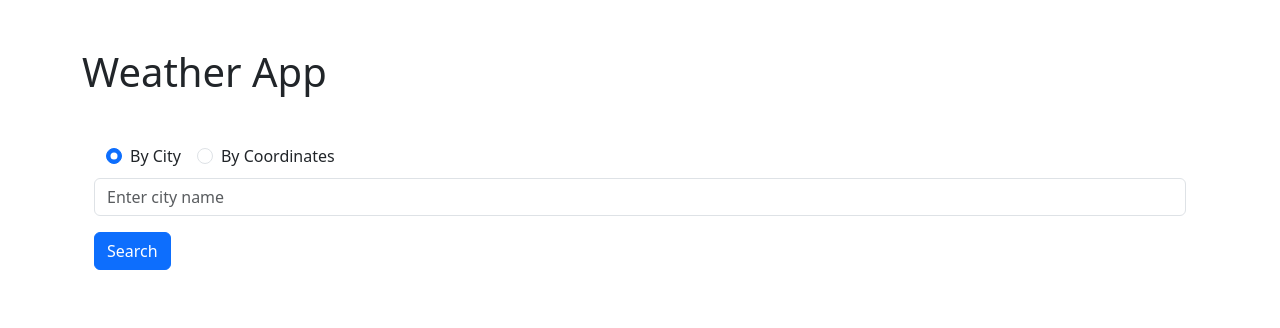
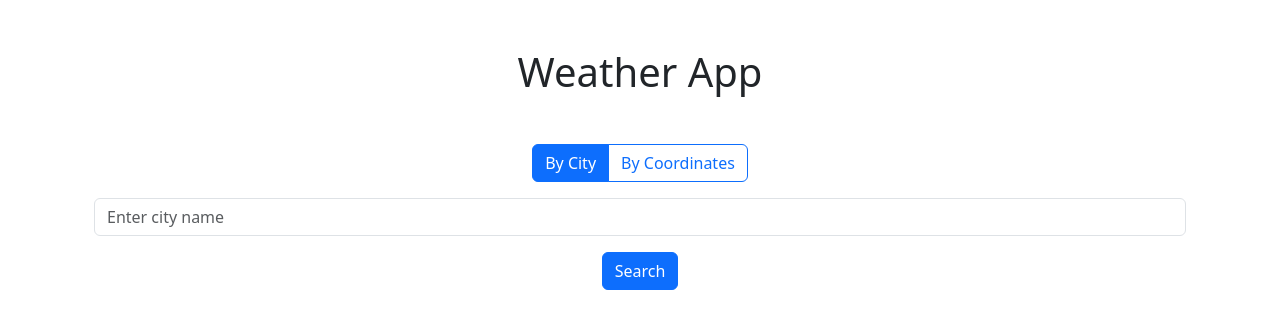
Before and after one commit to EllinaMao/bullshit, a React (Vite) app: page / in a window 1280 px wide. Shown: the top 328 px of the page. Built offline with nearby package versions, Linux system fonts and the light colour scheme.

Commit message:
finished

```diff
--- a/src/components/FormInput.jsx
+++ b/src/components/FormInput.jsx
@@ -1,5 +1,4 @@
 import React from "react";
-import "bootstrap/dist/css/bootstrap.min.css";
 
 const FormInput = React.memo(({ value, onChange, ...props }) => {
     // console.log("Rendering FormInput 🚇");
--- a/src/components/Radio.jsx
+++ b/src/components/Radio.jsx
@@ -1,23 +1,32 @@
 import React from "react";
-import "bootstrap/dist/css/bootstrap.min.css";
+import ToggleButton from 'react-bootstrap/ToggleButton';
+import ToggleButtonGroup from 'react-bootstrap/ToggleButtonGroup';
 
 const Radio = React.memo(({ options, currentValue, onChange }) => {
-    // console.log("Rendering Radio 🚨");
     return (
-        <div className="container">
-            {options.map((option) => (
-                <label key={option.value} className="form-check form-check-inline me-3">
-                    <input
+        <div className="mb-3 d-flex justify-content-center">
+            <ToggleButtonGroup
+                type="radio"
+                name="search-mode"
+                value={currentValue}
+                onChange={onChange}
+            >
+                {options.map((option, idx) => (
+                    <ToggleButton
+                        key={option.value}
+                        id={`radio-${idx}`}
                         type="radio"
+                        variant="outline-primary"
+                        name="radio"
                         value={option.value}
                         checked={currentValue === option.value}
-                        onChange={() => onChange(option.value)}
-                        className="form-check-input"
-                    />
-                    {option.label}
-                </label>
-            ))}
+                    >
+                        {option.label}
+                    </ToggleButton>
+                ))}
+            </ToggleButtonGroup>
         </div>
     );
 });
+
 export default Radio;
--- a/src/components/SearchForm.jsx
+++ b/src/components/SearchForm.jsx
@@ -2,7 +2,6 @@ import FormInput from "./FormInput";
 import Radio from "./Radio";
 import { useCity } from "../hooks/useCity";
 import { memo, useState } from "react";
-import "bootstrap/dist/css/bootstrap.min.css";
 
 const SEARCH_OPTIONS = [
     { label: 'By City', value: 'city' },
@@ -95,7 +94,7 @@ const SearchForm = memo(({
                     />
                 </>
             )}
-            <button className="btn btn-primary mb-3" onClick={mode === 'city' ? handleCitySearch : handleCordSearch} disabled={isFetching}>
+            <button className="btn btn-primary mb-3 mx-auto d-block" onClick={mode === 'city' ? handleCitySearch : handleCordSearch} disabled={isFetching}>
                 Search
             </button>
             <div className="mt-5 mb-3">{isFetching ? 'Loading...' : ''}</div>
--- a/src/components/WeatherResult.jsx
+++ b/src/components/WeatherResult.jsx
@@ -1,6 +1,5 @@
 import React from 'react';
 import { getWeatherDescription } from "../utils/getWeatherDescription";
-import 'bootstrap/dist/css/bootstrap.min.css';
 import Accordion from 'react-bootstrap/Accordion';
 
 
@@ -13,15 +12,15 @@ const WeatherResult = React.memo(({ weatherData, cityName }) => {
     const { temperature, windspeed, weathercode, winddirection, is_day: isDay, time } = weatherData.current_weather;
     const weatherDescription = getWeatherDescription(weathercode);
     return (
-        <Accordion defaultActiveKey="0" className={`${isDay ? 'day-weather' : 'night-weather'} container`}>
+        <Accordion defaultActiveKey="0">
             <Accordion.Item eventKey="0">
-                <Accordion.Header className=''>Current Weather: {cityName}</Accordion.Header>
-                <Accordion.Body>
-                    <p>Temperature: {temperature}°C</p>
-                    <p>Windspeed: {windspeed} km/h</p>
-                    <p>Wind Direction: {winddirection}°</p>
-                    <p>Weather: {weatherDescription}</p>
-                    <p>Time: {time}</p>
+                <Accordion.Header>Current Weather: {cityName} {isDay ? '☀️' : '🌑'}</Accordion.Header>
+                <Accordion.Body className="container">
+                    <p className="mb-2">Temperature: {temperature}°C</p>
+                    <p className="mb-2">Windspeed: {windspeed} km/h</p>
+                    <p className="mb-2">Wind Direction: {winddirection}°</p>
+                    <p className="mb-2">Weather: {weatherDescription}</p>
+                    <p className="mb-2">Time: {time}</p>
                 </Accordion.Body>
             </Accordion.Item>
         </Accordion>
--- a/src/main.jsx
+++ b/src/main.jsx
@@ -1,6 +1,7 @@
 import { StrictMode } from 'react'
 import { createRoot } from 'react-dom/client'
 import './index.css'
+import 'bootstrap/dist/css/bootstrap.min.css';
 import App from './App.jsx'
 
 createRoot(document.getElementById('root')).render(
--- a/src/pages/WeatherPage.jsx
+++ b/src/pages/WeatherPage.jsx
@@ -27,7 +27,7 @@ const WeatherPage = () => {
 
     return (
         <div className="container mt-5">
-            <h1>Weather App</h1>
+            <h1 className="text-center">Weather App</h1>
             <SearchForm
                 onLocationFound={handleLocationFound}
                 onInputChange={handleInputChange}
```
